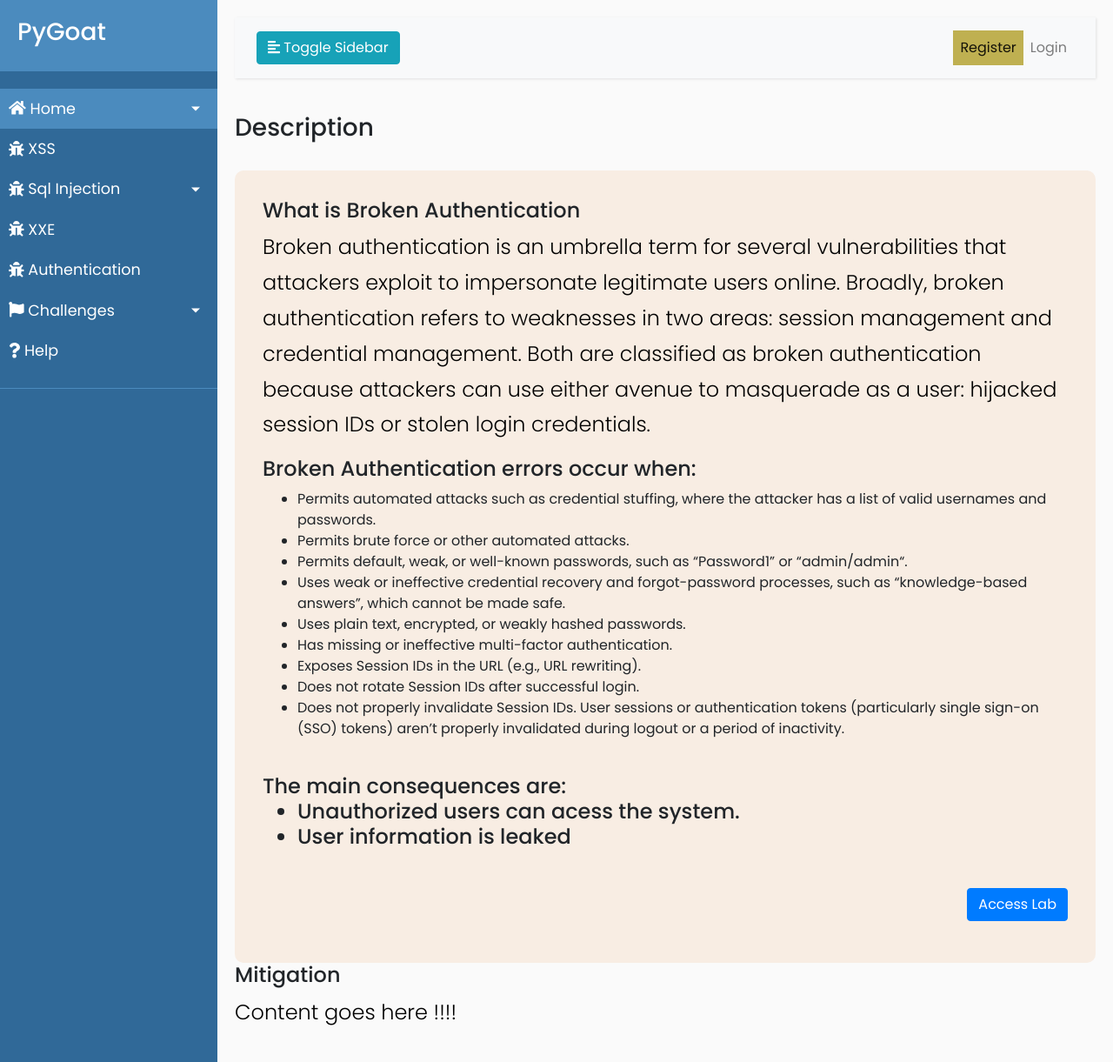
After one commit to kennethchinedu/pygoat-devsecops-pipeline, a Django app: page /auth in a window 1280 px wide. The commit adds this page. Shown: the whole page at 87% size. Run offline with Django 3.2, Linux system fonts and the light colour scheme; some libraries are stand-ins or nearby versions.

Commit message:
Broken Authentication

```diff
--- a/pygoat/introduction/models.py
+++ b/pygoat/introduction/models.py
@@ -20,3 +20,9 @@ class login(models.Model):
 class comments(models.Model):
     name=models.CharField(max_length=200)
     comment=models.CharField(max_length=600)
+
+class authLogin(models.Model):
+    username=models.CharField(max_length=200, unique = True)
+    name=models.CharField(max_length=200)
+    password=models.CharField(max_length=200)
+    userid = models.AutoField(primary_key=True)
--- /dev/null
+++ b/pygoat/introduction/templates/Lab/AUTH/auth_home.html
@@ -0,0 +1,47 @@
+{% extends 'introduction/base.html' %}
+{% block content %}
+{% block title %}
+<title>Broken Authentication</title>
+{% endblock %}
+<div class="content">
+    <h3>Description</h3>
+    <div class="box">
+
+        <h4>What is Broken Authentication<h4>
+            <p class="bp">
+               Broken authentication is an umbrella term for several vulnerabilities that attackers exploit to impersonate legitimate users online. Broadly, broken authentication refers to weaknesses in two areas: session management and credential management. Both are classified as broken authentication because attackers can use either avenue to masquerade as a user: hijacked session IDs or stolen login credentials.
+<br >
+<h4>Broken Authentication errors occur when:</h4>
+<ul>
+<li> Permits automated attacks such as credential stuffing, where the attacker has a list of valid usernames and passwords.</li>
+<li> Permits brute force or other automated attacks.</li>
+<li> Permits default, weak, or well-known passwords, such as “Password1” or “admin/admin“.</li>
+<li> Uses weak or ineffective credential recovery and forgot-password processes, such as “knowledge-based answers”, which cannot be made safe.</li>
+<li> Uses plain text, encrypted, or weakly hashed passwords.</li>
+<li> Has missing or ineffective multi-factor authentication.</li>
+<li> Exposes Session IDs in the URL (e.g., URL rewriting).</li>
+<li> Does not rotate Session IDs after successful login.</li>
+<li> Does not properly invalidate Session IDs. User sessions or authentication tokens (particularly single sign-on (SSO) tokens) aren’t properly invalidated during logout or a period of inactivity.</li>
+</ul>
+<br>
+  <h4>The main consequences are:
+  <ul>
+    <li>Unauthorized users can acess the system.</li>
+    <li>User information is leaked</li>
+  </ul>
+
+              <br>
+                  <div align="right"> <button class="btn btn-primary" type="button" onclick="window.location.href='/auth_lab'">Access Lab</button></div>
+              </p>
+        </div>
+        <h4>Mitigation<h4>
+             <p class="bp">Content goes here !!!!</p>
+
+
+
+    </div>
+</div>
+
+
+
+{% endblock %}
--- a/pygoat/introduction/templates/introduction/base.html
+++ b/pygoat/introduction/templates/introduction/base.html
@@ -68,6 +68,10 @@
                         <a href="/xxe">
                             <i class="fas fa-bug"></i>
                             XXE
+                        </a>
+                        <a href="/auth">
+                            <i class="fas fa-bug"></i>
+                            Authentication
                         </a>
                         <a href="#challengeSubmenu" data-toggle="collapse" aria-expanded="false" class="dropdown-toggle">
                             <i class="fas fa-flag"></i>
--- a/pygoat/introduction/urls.py
+++ b/pygoat/introduction/urls.py
@@ -13,6 +13,11 @@ urlpatterns = [
     path("xxe",views.xxe,name="xxe"),
     path("xxe_lab",views.xxe_lab,name="xxe_lab"),
     path("xxe_see",views.xxe_see,name="xxe_see"),
-    path("xxe_parse",views.xxe_parse,name="xxe_parse")
+    path("xxe_parse",views.xxe_parse,name="xxe_parse"),
+    path("auth_lab",views.auth_lab,name="auth_lab"),
+    path("auth_lab/signup",views.auth_lab_signup,name="auth_lab_signup"),
+    path("auth_lab/login",views.auth_lab_login,name="auth_lab_login"),
+    path("auth_lab/logout",views.auth_lab_logout,name="auth_lab_logout"),
+    path("auth",views.auth_home,name="auth_home")
 
 ]
--- a/pygoat/introduction/views.py
+++ b/pygoat/introduction/views.py
@@ -1,6 +1,6 @@
 from django.shortcuts import render
 from django.http import HttpResponse
-from .models import  FAANG,info,login,comments
+from .models import  FAANG,info,login,comments,authLogin
 from django.core import serializers
 from requests.structures import CaseInsensitiveDict
 import requests
@@ -8,6 +8,7 @@ from xml.dom.pulldom import parseString, START_ELEMENT
 from xml.sax.handler import feature_external_ges
 from xml.sax import make_parser
 from django.views.decorators.csrf import csrf_exempt
+from django.template.loader import render_to_string
 
 def home(request):
 
@@ -86,3 +87,64 @@ def xxe_parse(request):
     p=comments.objects.filter(id=1).update(comment=text);
 
     return render(request, 'Lab/XXE/xxe_lab.html')
+
+def auth_home(request):
+    return render(request,'Lab/AUTH/auth_home.html')
+
+
+def auth_lab(request):
+    return render(request,'Lab/AUTH/auth_lab.html')
+
+def auth_lab_signup(request):
+    if request.method == 'GET':
+        return render(request,'Lab/AUTH/auth_lab_signup.html')
+    elif request.method == 'POST':
+        try:
+            name = request.POST['name']
+            user_name = request.POST['username']
+            passwd  = request.POST['pass']
+            obj = authLogin.objects.create(name=name,username=user_name,password=passwd)
+            try:
+                rendered = render_to_string('Lab/AUTH/auth_success.html', {'username': obj.username,'userid':obj.userid,'name':obj.name,'err_msg':'Cookie Set'})
+                response = HttpResponse(rendered)
+                response.set_cookie('userid', obj.userid, max_age=31449600, samesite=None, secure=False)
+                print('Setting cookie successful')
+                return response
+            except:
+                render(request,'Lab/AUTH/auth_lab_signup.html',{'err_msg':'Cookie cannot be set'})
+        except:
+            return render(request,'Lab/AUTH/auth_lab_signup.html',{'err_msg':'Username already exists'})
+
+def auth_lab_login(request):
+    if request.method == 'GET':
+        try:
+            obj = authLogin.objects.filter(userid=request.COOKIES['userid'])[0]
+            rendered = render_to_string('Lab/AUTH/auth_success.html', {'username': obj.username,'userid':obj.userid,'name':obj.name, 'err_msg':'Login Successful'})
+            response = HttpResponse(rendered)
+            response.set_cookie('userid', obj.userid, max_age=31449600, samesite=None, secure=False)
+            print('Login successful')
+            return response
+        except:
+            return render(request,'Lab/AUTH/auth_lab_login.html')
+    elif request.method == 'POST':
+        try:
+            user_name = request.POST['username']
+            passwd  = request.POST['pass']
+            print(user_name,passwd)
+            obj = authLogin.objects.filter(username=user_name,password=passwd)[0]
+            try:
+                rendered = render_to_string('Lab/AUTH/auth_success.html', {'username': obj.username,'userid':obj.userid,'name':obj.name, 'err_msg':'Login Successful'})
+                response = HttpResponse(rendered)
+                response.set_cookie('userid', obj.userid, max_age=31449600, samesite=None, secure=False)
+                print('Login successful')
+                return response
+            except:
+                render(request,'Lab/AUTH/auth_lab_login.html',{'err_msg':'Cookie cannot be set'})
+        except:
+            return render(request,'Lab/AUTH/auth_lab_login.html',{'err_msg':'Check your credentials'})
+
+def auth_lab_logout(request):
+    rendered = render_to_string('Lab/AUTH/auth_lab.html',context={'err_msg':'Logout successful'})
+    response = HttpResponse(rendered)
+    response.delete_cookie('userid')
+    return response
--- a/requirements.txt
+++ b/requirements.txt
@@ -2,3 +2,4 @@ asgiref==3.2.7
 Django==3.0.14
 pytz==2020.1
 sqlparse==0.3.1
+secrets
```
Also changed, not shown: pygoat/introduction/templates/Lab/AUTH/auth_lab.html (added, +16 -0 lines), pygoat/introduction/templates/Lab/AUTH/auth_lab_login.html (added, +23 -0 lines), pygoat/introduction/templates/Lab/AUTH/auth_lab_signup.html (added, +25 -0 lines), pygoat/introduction/templates/Lab/AUTH/auth_success.html (added, +22 -0 lines).
